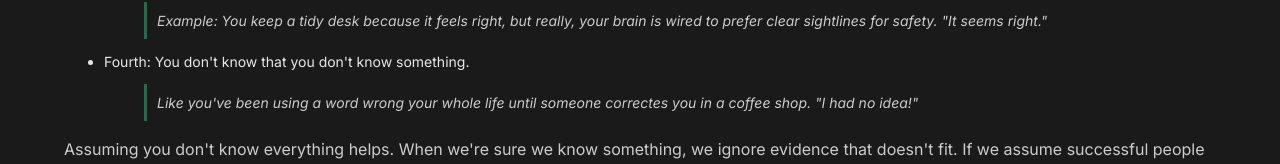
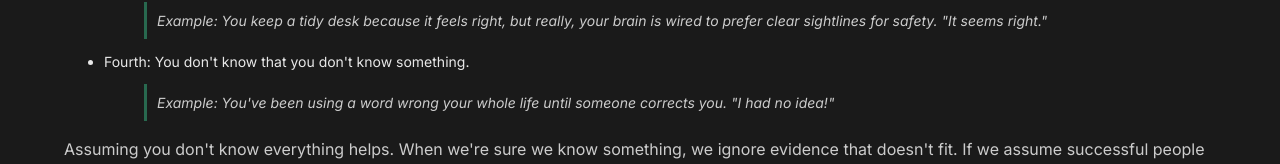
Before and after one commit to rniemela77/personal-website, a Vue app: page /blog/knowing-less-growing-more in a window 1280 px wide. Shown: the part 554-718 px from the top of the page. Built offline with nearby package versions, Linux system fonts and the light colour scheme.

Commit message:
fix blog typo

```diff
--- a/src/components/blog-posts/KnowingLess.vue
+++ b/src/components/blog-posts/KnowingLess.vue
@@ -18,9 +18,9 @@
                     desk because it feels right, but
                     really, your brain is wired to prefer clear sightlines for safety. "It seems right."</blockquote>
             </li>
-            <li>Fourth: You don't know that you don't know something. <blockquote class="text-muted">Like you've been using a
-                    word wrong your whole life until
-                    someone correctes you in a coffee shop. "I had no idea!"</blockquote>
+            <li>Fourth: You don't know that you don't know something. <blockquote class="text-muted">Example: You've
+                    been using a word wrong your whole life until someone corrects you. "I had no idea!"
+                </blockquote>
             </li>
         </ul>
 
```
